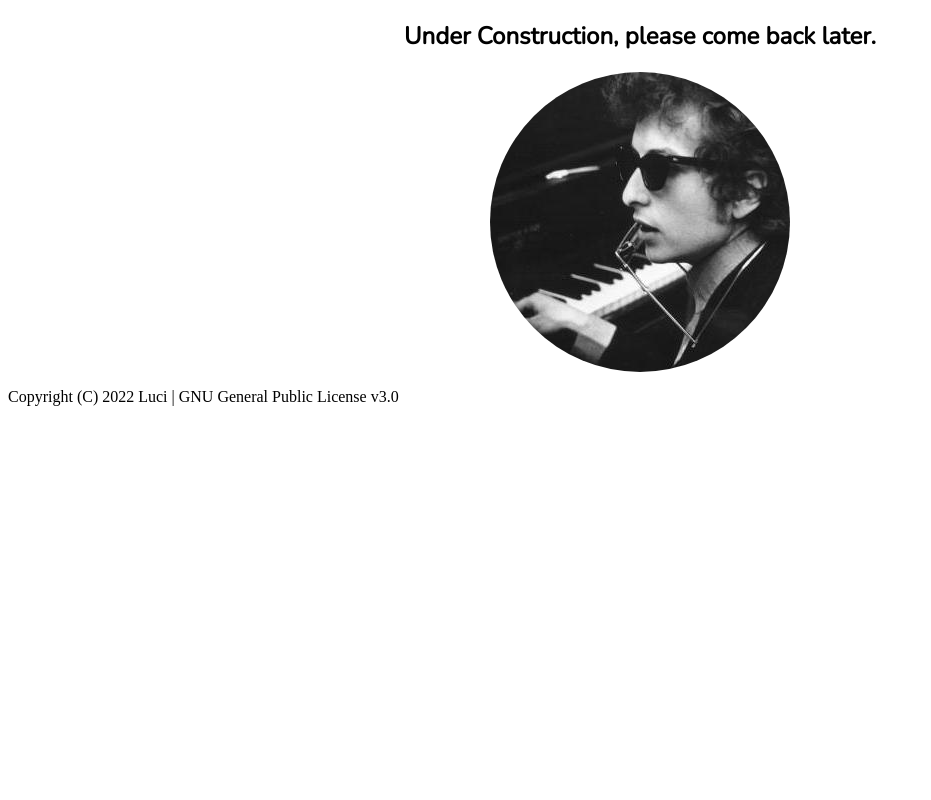
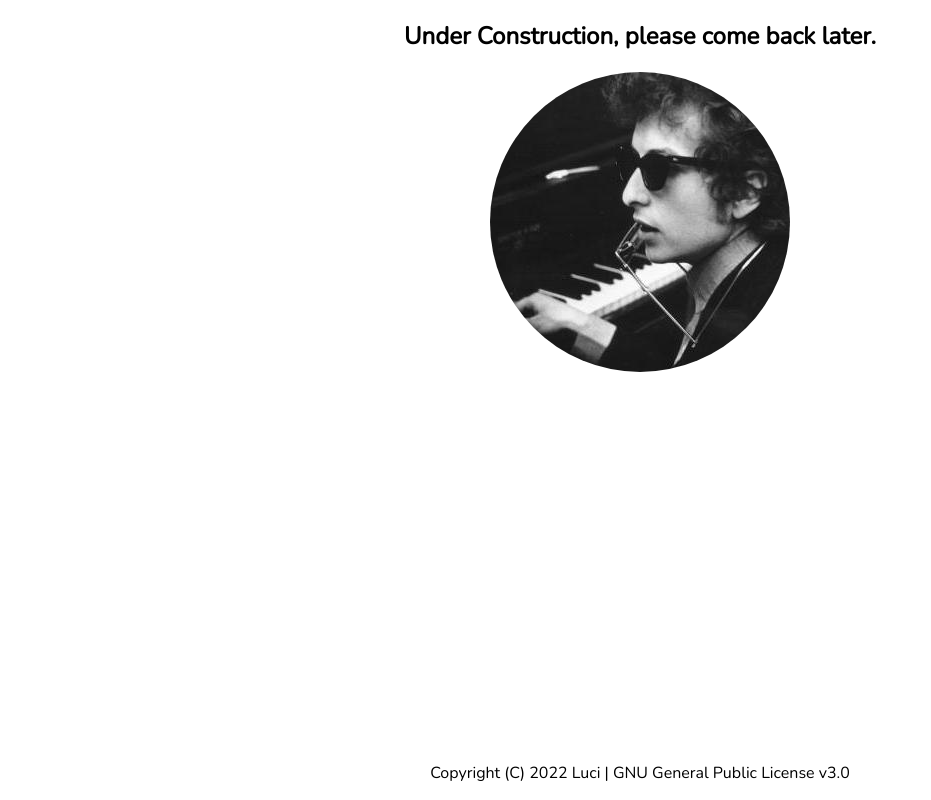
Before and after one commit to luci-tired/luci-tired.github.io, a plain HTML site: page index.html in a window 1280 px wide. Shown: the whole page, without its empty margins (0-931 px from the left). Drawn offline with nearby package versions, Linux system fonts and the light colour scheme.

Commit message:
Update styles.css

```diff
--- a/assets/css/styles.css
+++ b/assets/css/styles.css
@@ -10,3 +10,14 @@
     margin-right: auto;
     border-radius: 50%;
 }
+.footer
+{
+   position: fixed;
+   left: 0;
+   bottom: 0;
+   width: 100%;
+   background-color: white;
+   color: black;
+   font-family: "Nunito", sans-serif;
+   text-align: center;
+}
```
